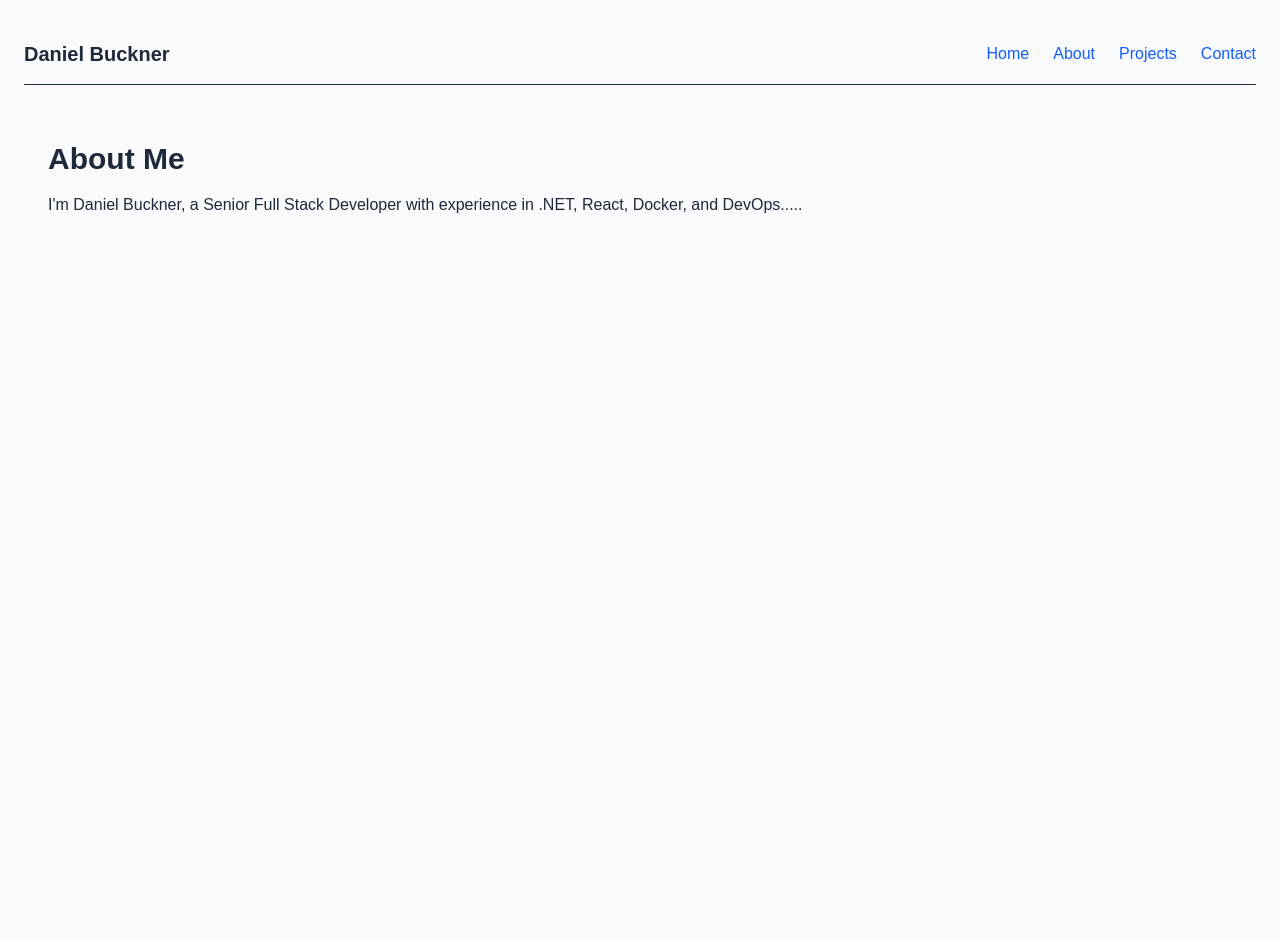
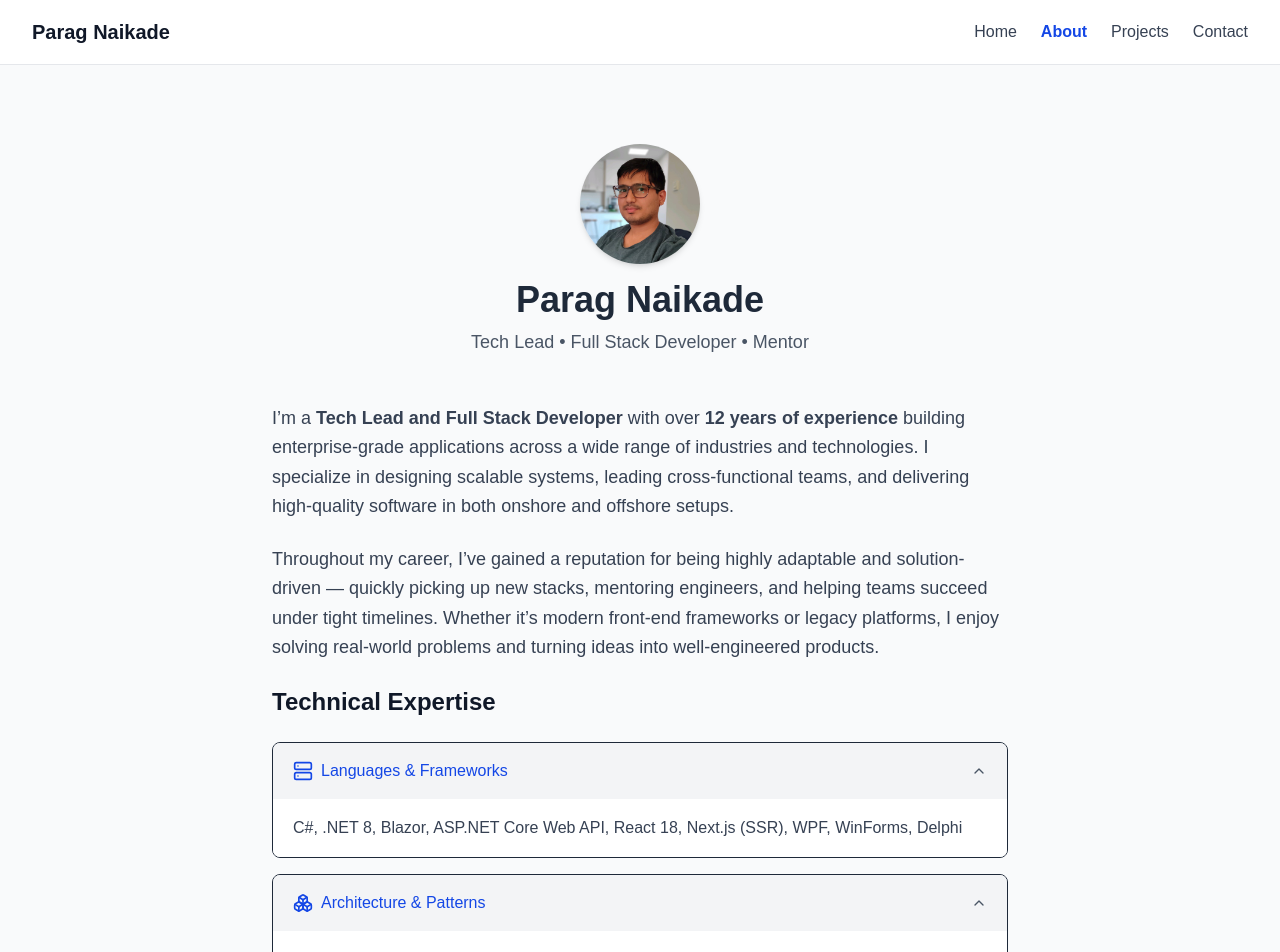
Before and after one commit to ParagNaikade/my-portfolio, a Next.js app: page /about in a window 1280 px wide. Shown: the top 952 px of the page. Built offline with nearby package versions, Linux system fonts and the light colour scheme.

Commit message:
Updated about me page

```diff
--- a/package.json
+++ b/package.json
@@ -9,7 +9,9 @@
     "lint": "next lint"
   },
   "dependencies": {
+    "clsx": "^2.1.1",
     "framer-motion": "^12.23.9",
+    "lucide-react": "^0.525.0",
     "next": "15.4.4",
     "react": "19.1.0",
     "react-dom": "19.1.0"
--- /dev/null
+++ b/src/components/Accordion.tsx
@@ -0,0 +1,30 @@
+import { ChevronDown } from "lucide-react";
+import { useState } from "react";
+
+export const Accordion = ({ title, icon: Icon, children }: { title: string, icon: any, children: React.ReactNode }) => {
+  const [open, setOpen] = useState(true);
+
+  return (
+    <div className="border rounded-lg mb-4 overflow-hidden transition-all">
+      <button
+        onClick={() => setOpen(!open)}
+        className="w-full flex items-center justify-between px-5 py-4 bg-gray-100 hover:bg-gray-200 text-left shadow-sm transition duration-200"
+      >
+        <div className="flex items-center text-blue-700 font-medium text-base">
+          <Icon className="mr-2 h-5 w-5" />
+          {title}
+        </div>
+        <ChevronDown
+          className={`h-4 w-4 text-gray-600 transition-transform duration-300 ${open ? "rotate-180" : "rotate-0"}`}
+        />
+      </button>
+      <div
+        className={`transition-max-height duration-500 ease-in-out bg-white px-5 overflow-hidden text-gray-700 ${open ? "max-h-96 py-4" : "max-h-0 py-0"}`}
+      >
+        <div className="leading-relaxed text-sm md:text-base">
+          {children}
+        </div>
+      </div>
+    </div>
+  );
+};
--- a/src/components/Layout.tsx
+++ b/src/components/Layout.tsx
@@ -13,7 +13,7 @@ export default function Layout({
       <Head>
         <title>{title}</title>
       </Head>
-      <main className="min-h-screen bg-gray-50 text-gray-800 p-6">
+      <main className="min-h-screen bg-gray-50 text-gray-800 p-6 pt-20">
         <NavBar />
         {children}
       </main>
--- a/src/components/Navbar.tsx
+++ b/src/components/Navbar.tsx
@@ -1,23 +1,108 @@
-import Link from "next/link";
+'use client'
+
+import Link from 'next/link'
+import { useEffect, useState } from 'react'
+import { usePathname } from 'next/navigation'
+import clsx from 'clsx'
 
 export default function NavBar() {
+  const [menuOpen, setMenuOpen] = useState(false)
+  const [showNavbar, setShowNavbar] = useState(true)
+  const [lastScrollY, setLastScrollY] = useState(0)
+
+  useEffect(() => {
+    const handleScroll = () => {
+      const currentY = window.scrollY
+      if (currentY > lastScrollY && currentY > 100) {
+        setShowNavbar(false)
+      } else {
+        setShowNavbar(true)
+      }
+      setLastScrollY(currentY)
+    }
+
+    window.addEventListener('scroll', handleScroll)
+    return () => window.removeEventListener('scroll', handleScroll)
+  }, [lastScrollY])
+
   return (
-    <nav className="flex justify-between items-center py-4 mb-8 border-b">
-      <div className="text-xl font-bold">Daniel Buckner</div>
-      <ul className="flex space-x-6 text-blue-600">
-        <li>
-          <Link href="/">Home</Link>
-        </li>
-        <li>
-          <Link href="/about">About</Link>
-        </li>
-        <li>
-          <Link href="/projects">Projects</Link>
-        </li>
-        <li>
-          <Link href="/contact">Contact</Link>
-        </li>
-      </ul>
+    <nav
+      className={clsx(
+        'fixed top-0 left-0 w-full z-50 bg-white dark:bg-gray-900 border-b border-gray-200 dark:border-gray-700 transition-transform duration-300',
+        showNavbar ? 'translate-y-0' : '-translate-y-full'
+      )}
+    >
+      <div className="max-w-7xl mx-auto px-4 sm:px-6 lg:px-8 flex justify-between items-center h-16">
+        <div className="text-xl font-bold text-gray-900 dark:text-white">Parag Naikade</div>
+
+        {/* Desktop Links */}
+        <ul className="hidden md:flex space-x-6 text-blue-600 font-medium">
+          <NavLinks onClick={() => setMenuOpen(false)} />
+        </ul>
+
+        {/* Mobile Menu Button */}
+        <button
+          onClick={() => setMenuOpen(!menuOpen)}
+          className="md:hidden text-gray-700 dark:text-gray-300"
+          aria-label="Toggle menu"
+        >
+          <svg className="w-6 h-6" fill="none" stroke="currentColor" viewBox="0 0 24 24">
+            {menuOpen ? (
+              <path strokeLinecap="round" strokeLinejoin="round" strokeWidth={2} d="M6 18L18 6M6 6l12 12" />
+            ) : (
+              <path strokeLinecap="round" strokeLinejoin="round" strokeWidth={2} d="M4 6h16M4 12h16M4 18h16" />
+            )}
+          </svg>
+        </button>
+      </div>
+
+      {/* Mobile Menu Slide Down */}
+      <div
+        className={clsx(
+          'md:hidden transition-all duration-300 ease-in-out overflow-hidden bg-white dark:bg-gray-900 border-t border-gray-200 dark:border-gray-700',
+          menuOpen ? 'max-h-64 opacity-100' : 'max-h-0 opacity-0'
+        )}
+      >
+        <ul className="flex flex-col px-4 py-4 space-y-2 text-blue-600 font-medium">
+          <NavLinks onClick={() => setMenuOpen(false)} />
+        </ul>
+      </div>
     </nav>
-  );
+  )
 }
+
+function NavLinks({ onClick }: { onClick?: () => void }) {
+  const pathname = usePathname()
+
+  const links = [
+    { name: 'Home', href: '/' },
+    { name: 'About', href: '/about' },
+    { name: 'Projects', href: '/projects' },
+    { name: 'Contact', href: '/contact' },
+  ]
+
+  return (
+    <>
+      {links.map((link) => {
+        const isActive = pathname === link.href
+
+        return (
+          <li key={link.name}>
+            <Link
+              href={link.href}
+              onClick={onClick}
+              className={clsx(
+                'transition-colors duration-200',
+                isActive
+                  ? 'text-blue-700 font-semibold dark:text-blue-400'
+                  : 'text-gray-700 hover:text-blue-600 dark:text-gray-300 dark:hover:text-white'
+              )}
+            >
+              {link.name}
+            </Link>
+          </li>
+        )
+      })}
+    </>
+  )
+}
--- a/src/pages/_app.tsx
+++ b/src/pages/_app.tsx
@@ -9,7 +9,7 @@ export default function App({ Component, pageProps }: AppProps) {
   const router = useRouter();
 
   return (
-    <Layout title="Daniel Buckner | Full Stack Developer">
+    <Layout title="Parag Naikade | Lead Full Stack Developer">
       <AnimatePresence mode="wait">
         <motion.div
           key={router.pathname}
--- a/src/pages/about.tsx
+++ b/src/pages/about.tsx
@@ -1,11 +1,124 @@
-export default function About() {
+'use client';
+
+import Image from 'next/image';
+import Link from 'next/link';
+import { motion } from 'framer-motion';
+import { Server, LayoutDashboard, Database, Rocket, Boxes, Wrench, ScrollText, TrendingUp } from "lucide-react";
+import { Accordion } from '@/components/Accordion';
+
+function TechnicalExpertise() {
   return (
-    <main className="min-h-screen p-6">
-      <h1 className="text-3xl font-bold mb-4">About Me</h1>
-      <p>
-        I&apos;m Daniel Buckner, a Senior Full Stack Developer with experience
-        in .NET, React, Docker, and DevOps.....
-      </p>
+    <motion.section
+      initial={{ opacity: 0, y: 20 }}
+      animate={{ opacity: 1, y: 0 }}
+      transition={{ duration: 0.4, delay: 0.2 }}
+      className="mb-12"
+    >
+      <h2 className="text-2xl font-semibold mb-6 text-gray-900">Technical Expertise</h2>
+
+      <div className="w-full">
+        <Accordion title="Languages & Frameworks" icon={Server}>
+          C#, .NET 8, Blazor, ASP.NET Core Web API, React 18, Next.js (SSR), WPF, WinForms, Delphi
+        </Accordion>
+
+        <Accordion title="Architecture & Patterns" icon={Boxes}>
+          SOLID Principles, Design Patterns, CQRS, RabbitMQ, Azure Service Bus
+        </Accordion>
+
+        <Accordion title="Databases" icon={Database}>
+          SQL Server, PostgreSQL, MongoDB, Redis
+        </Accordion>
+
+        <Accordion title="DevOps & Tools" icon={Rocket}>
+          Docker, Azure Pipelines, TeamCity, Octopus Deploy, GitHub, Git, TFS
+        </Accordion>
+
+        <Accordion title="Certifications" icon={ScrollText}>
+          Microsoft Certified: Azure Developer Associate (AZ-204), Azure Fundamentals (AZ-900)
+        </Accordion>
+
+        <Accordion title="Currently Learning" icon={TrendingUp}>
+          Cloud-native architecture, Serverless patterns, Advanced system design
+        </Accordion>
+
+        <Accordion title="Tooling I Enjoy" icon={Wrench}>
+          Visual Studio, Rider, VS Code, Postman, Fiddler, Docker Desktop
+        </Accordion>
+      </div>
+    </motion.section>
+  );
+}
+
+export default function AboutPage() {
+  return (
+    <main className="max-w-3xl mx-auto px-4 py-16 text-gray-800">
+      {/* Profile */}
+      <motion.div
+        initial={{ opacity: 0, y: 20 }}
+        animate={{ opacity: 1, y: 0 }}
+        transition={{ duration: 0.4 }}
+        className="flex flex-col items-center text-center mb-12"
+      >
+        <Image
+          src="/profile.jpg" // Replace with your actual image
+          alt="Parag Naikade"
+          width={120}
+          height={120}
+          className="rounded-full shadow-md mb-4"
+        />
+        <h1 className="text-4xl font-bold">Parag Naikade</h1>
+        <p className="text-lg text-gray-600 mt-2">Tech Lead • Full Stack Developer • Mentor</p>
+      </motion.div>
+
+      {/* Intro */}
+      <motion.section
+        initial={{ opacity: 0, y: 20 }}
+        animate={{ opacity: 1, y: 0 }}
+        transition={{ duration: 0.4, delay: 0.1 }}
+      >
+        <p className="text-lg text-gray-700 mb-6 leading-relaxed">
+          I’m a <strong>Tech Lead and Full Stack Developer</strong> with over <strong>12 years of experience</strong> building enterprise-grade applications across a wide range of industries and technologies. I specialize in designing scalable systems, leading cross-functional teams, and delivering high-quality software in both onshore and offshore setups.
+        </p>
+
+        <p className="text-lg text-gray-700 mb-6 leading-relaxed">
+          Throughout my career, I’ve gained a reputation for being highly adaptable and solution-driven — quickly picking up new stacks, mentoring engineers, and helping teams succeed under tight timelines. Whether it’s modern front-end frameworks or legacy platforms, I enjoy solving real-world problems and turning ideas into well-engineered products.
+        </p>
+      </motion.section>
+
+      {/* Technical Skills */}
+      {TechnicalExpertise()}
+
+      {/* Leadership */}
+      <motion.section
+        initial={{ opacity: 0, y: 20 }}
+        animate={{ opacity: 1, y: 0 }}
+        transition={{ duration: 0.4, delay: 0.3 }}
+        className="mb-10"
+      >
+        <h2 className="text-2xl font-semibold mb-4">Leadership Philosophy</h2>
+        <p className="text-lg text-gray-700 leading-relaxed">
+          As a technical leader, I believe great software is built by <strong>great teams</strong>. I focus on fostering a culture of ownership, learning, and continuous improvement — encouraging engineers to write clean code, ask good questions, and never stop growing.
+        </p>
+      </motion.section>
+
+      {/* Contact */}
+      <motion.section
+        initial={{ opacity: 0, y: 20 }}
+        animate={{ opacity: 1, y: 0 }}
+        transition={{ duration: 0.4, delay: 0.4 }}
+        className="text-center"
+      >
+        <h2 className="text-2xl font-semibold mb-4">Let’s Connect</h2>
+        <p className="text-lg text-gray-700 leading-relaxed mb-6">
+          I'm currently exploring new opportunities where I can contribute as a senior engineer or tech lead. If you're hiring or want to collaborate, feel free to reach out.
+        </p>
+        <Link
+          href="/contact"
+          className="inline-block bg-blue-600 hover:bg-blue-700 text-white px-6 py-3 rounded-lg text-sm font-medium transition"
+        >
+          Contact Me
+        </Link>
+      </motion.section>
     </main>
   );
 }
--- a/src/pages/projects.tsx
+++ /dev/null
@@ -1,8 +0,0 @@
-export default function Projects() {
-  return (
-    <main className="min-h-screen p-6">
-      <h1 className="text-3xl font-bold mb-4">My Projects</h1>
-      <p>More detailed breakdown of selected projects coming soon.</p>
-    </main>
-  );
-}
```
Also changed, not shown: public/profile.jpg (added), 1 other file (tests, documents, lock files or other folders).
